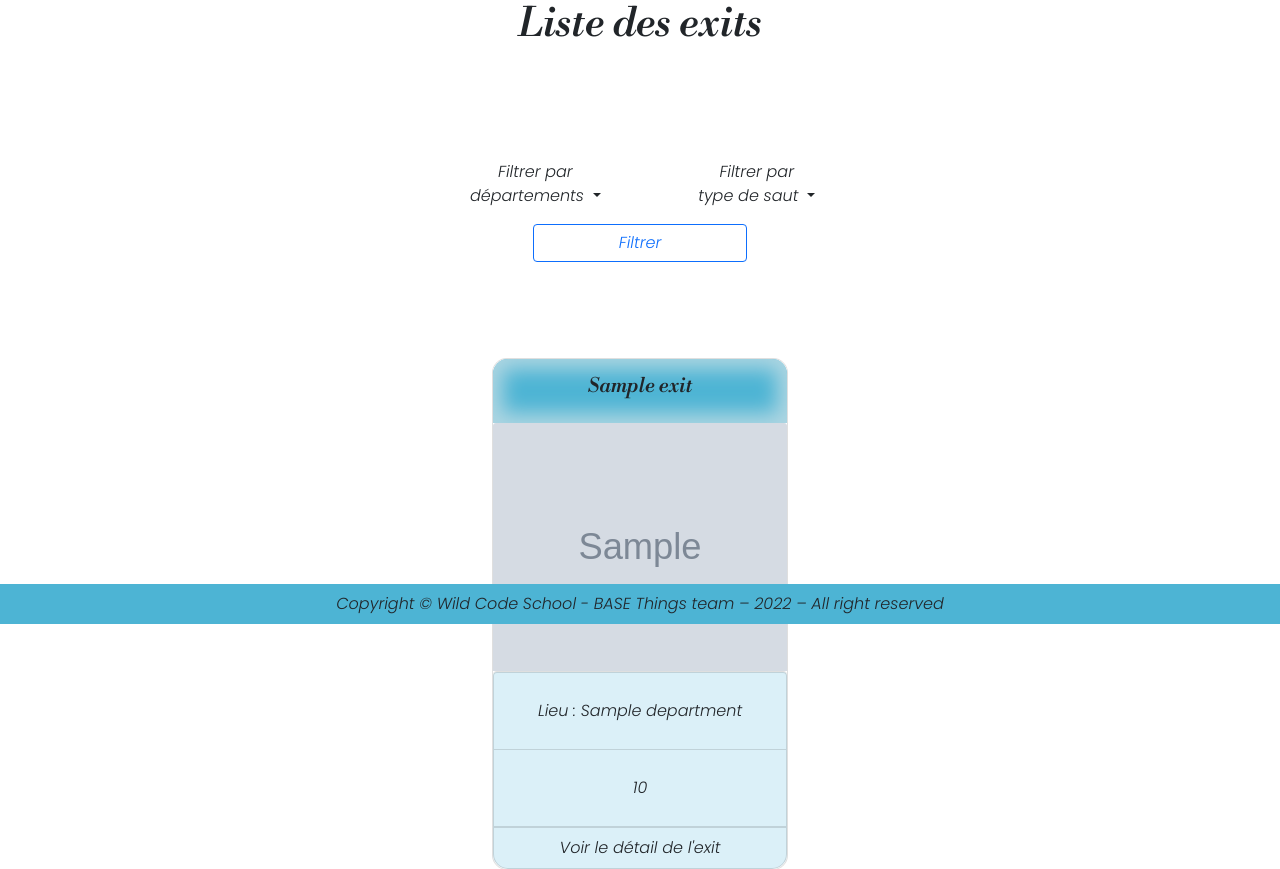
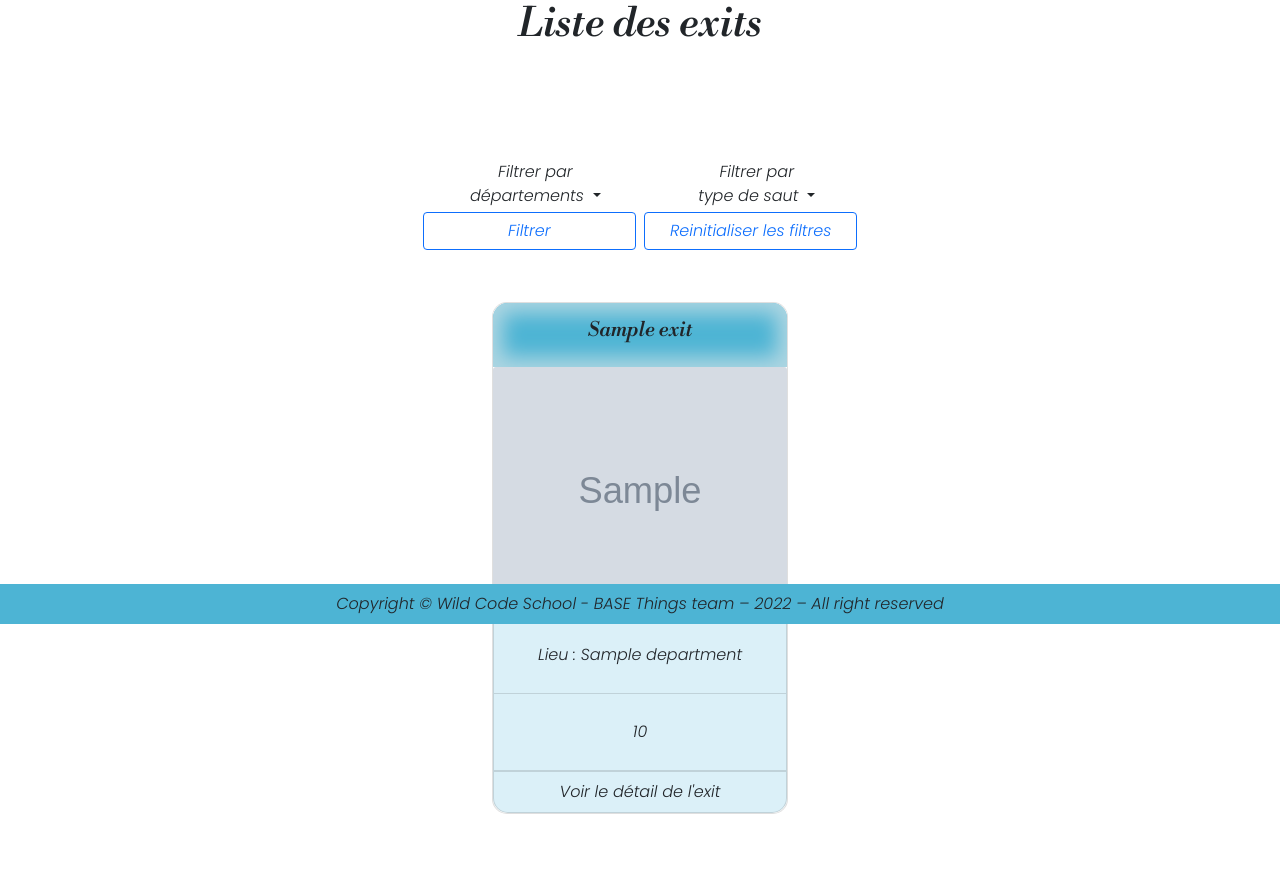
Before and after one commit to WildCodeSchool/2022_03_PHP_Lyon_Base_things, a PHP site: template src/View/Exit/index.html.twig in a window 1280 px wide. Shown: the part 176-1045 px from the top of the page. After the commit the page ends 990 px from the top, so only its background shows below. Run offline with PHP 8.4, Linux system fonts and the light colour scheme; the template is opened without the code that fills it: most values are stand-ins (such as "Sample title", 1, 10 or a date in 2020); grey boxes marked "Sample" are stand-in pictures; some libraries are stand-ins or nearby versions.

Commit message:
Creeation of the reset butoon for the filter

```diff
--- a/src/View/Exit/index.html.twig
+++ b/src/View/Exit/index.html.twig
@@ -29,14 +29,15 @@
                     </li>
                 </div>
                 <div class="row justify-content-center">
-                <button type="submit" class="btn btn-outline-primary mt-3 mb-5 col-12 col-sm-6 col-md-4 col-lg-3 col-xl-2">Filtrer</button>
+                <button type="submit" class="btn btn-outline-primary m-1 col-12 col-sm-6 col-md-4 col-lg-3 col-xl-2">Filtrer</button>
+                <a class="p-0 m-1 col-12 col-sm-6 col-md-4 col-lg-3 col-xl-2" href="/unsetFilters" data-toggle="modal" data-target="#myModal1"><button type="button" class="btn btn-outline-primary w-100">Reinitialiser les filtres</button></a>
                 </div>
             </form>
             {% if isFilterActive == true %}
                  <p>Filtres actifs : {{ listOfActiveFilters }}</p>
             {% endif %}
             {% if islogin == true %}
-            <a href="/exits/add" class="col-10 mb-3"><button type="button" class="btn btn-primary">Ajouter un exit</button></a>
+            <a href="/exits/add" class=""><button type="button" class="btn btn-primary">Ajouter un exit</button></a>
             {% endif %}
             {# display of the list of exits #}
             {% for exit in exits %}
--- a/src/routes.php
+++ b/src/routes.php
@@ -24,4 +24,5 @@ return [
     'exits/delete' => ['ExitController', 'delete',],
     'exits/edit' => ['ExitController', 'edit', ['id']],
     'exits/add' => ['ExitController', 'add',],
+    'unsetFilters' => ['ExitController', 'unsetFilters',],
 ];
```
Also changed, not shown: src/Controller/ExitController.php (+20 -0 lines).
